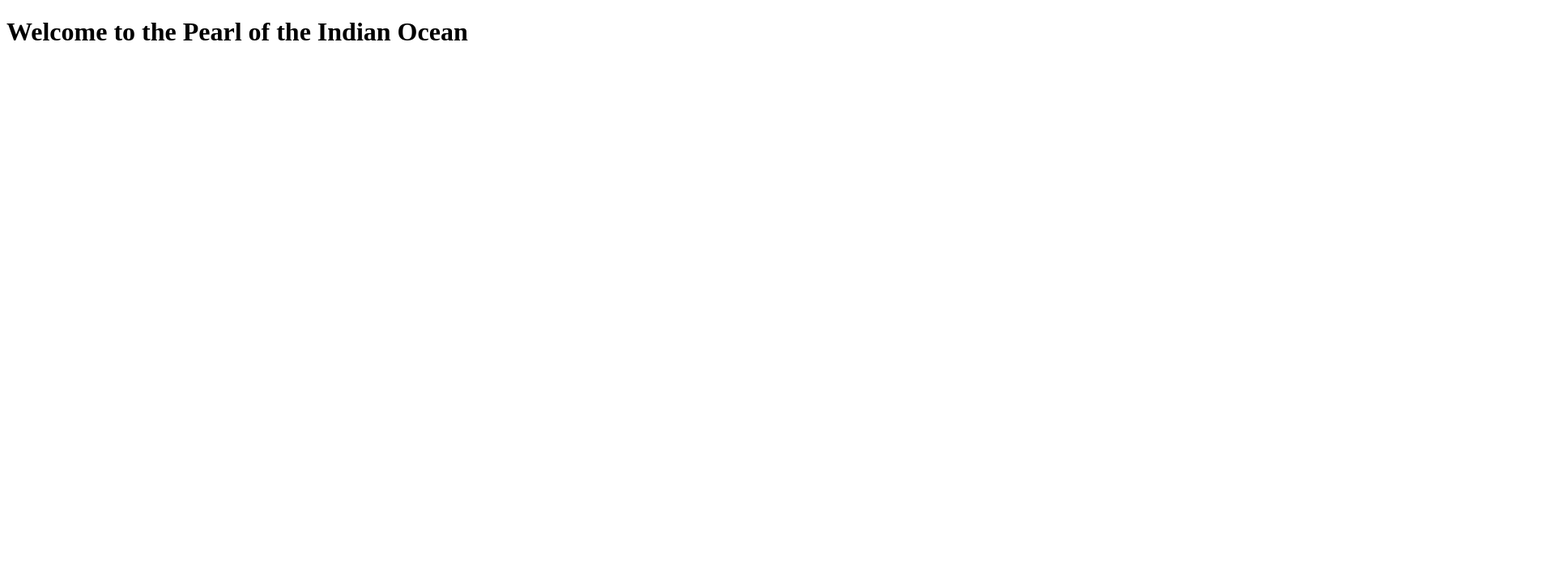
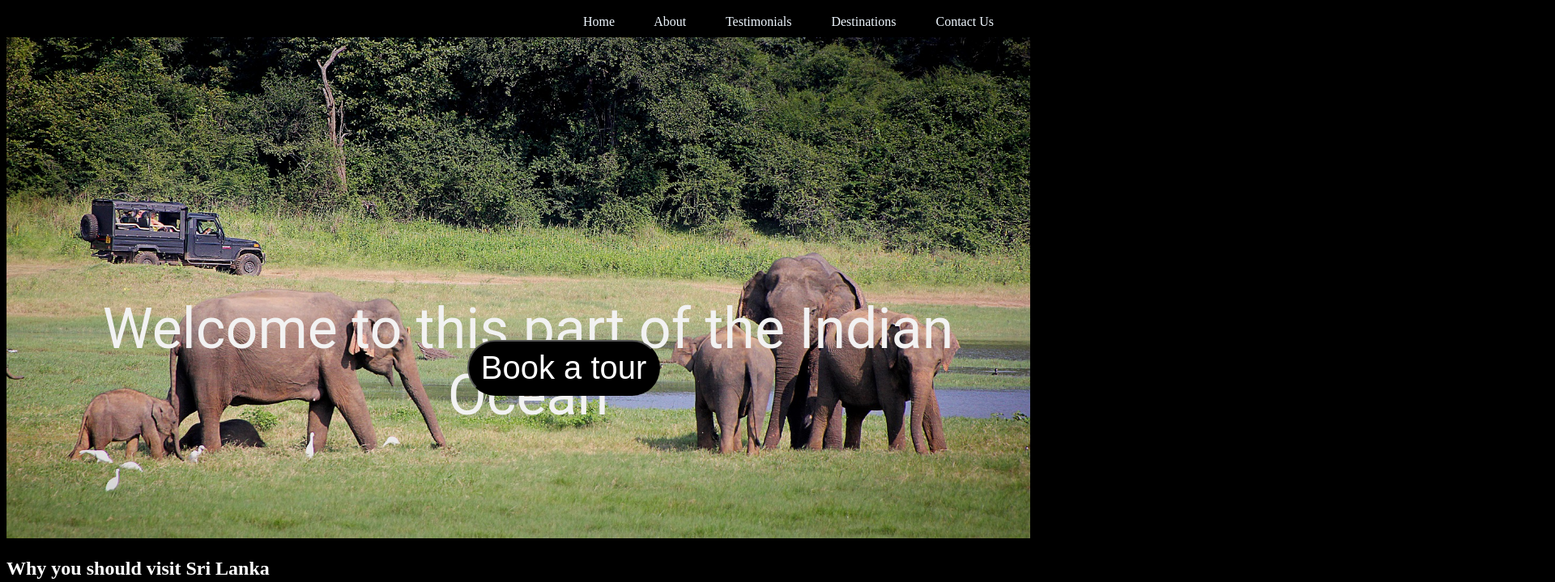
Before and after one commit to harees-srini/Taprobana, a website: page view/main.html in a window 1280 px wide. Shown: the top 719 px of the page at 81% size, 1920 px wide, since content can reach past the window. Drawn offline with Linux system fonts and the light colour scheme.

Commit message:
Created About and carousel and framed other sections

```diff
--- a/app.js
+++ b/app.js
@@ -9,5 +9,5 @@ app.set('views', path.join(__dirname, 'view'));
 app.engine('html', require('ejs').renderFile);
 app.set('view engine', 'html');
 
-
 app.use(routes);
+app.use(express.static('public'));
--- /dev/null
+++ b/public/css/styles.css
@@ -0,0 +1,95 @@
+body{
+    background-color: black;
+}
+
+.navbar{
+    overflow: hidden;
+    background-color: black;
+    width: 100%;
+    padding: auto;
+    padding-top: 10px;
+    padding-bottom: 10px;
+}
+
+.navlinks{
+    float: right;
+}
+
+a{
+    text-decoration: none;
+    color: aliceblue;
+    padding-right: 45px;
+}
+
+/* * {box-sizing: border-box;} */
+/* body {font-family: Verdana, sans-serif;} */
+.mySlides {display: none;}
+/* img {vertical-align: middle;} */
+
+/* Slideshow container */
+.carousel {
+  max-width: 100%;
+  position: relative;
+  margin: auto;
+}
+
+/* Caption text */
+.slideText {
+  color: #f2f2f2;
+  font-size: 70px;
+  padding: 8px 12px;
+  position: absolute;
+  top: 50%;
+  /* bottom: 5px; */
+  width: 100%;
+  text-align: center;
+  font-family: "Roboto";
+}
+
+.tourbutton{
+    color: white;
+    background-color: black;
+    border-radius: 40px;
+    font-size: 40px;
+    position:absolute;
+    padding: 10px 15px 10px 15px;
+    text-align: center;
+    top: 60%;
+    left: 45%;
+}
+
+/* Fading animation */
+.fade {
+  animation-name: fade;
+  animation-duration: 1.5s;
+}
+
+@keyframes fade {
+  from {opacity: .4}
+  to {opacity: 1}
+}
+
+/* On smaller screens, decrease text size */
+@media only screen and (max-width: 300px) {
+  .text {font-size: 11px}
+}
+
+
+.aboutContainer{
+    color: white;
+}
+
+.about p{
+    width: 50%;
+    font-size: 30px;
+}
+
+.aboutImage{
+    position: relative;
+    bottom: 400px;
+    left: 60%;
+}
+
+footer{
+    background-color: #005;
+}
--- a/view/main.html
+++ b/view/main.html
@@ -3,10 +3,78 @@
     <head>
         <meta charset="utf-8">
         <meta name="viewport" content="width=device-width, initial-scale=1.0">
-        <link rel="stylesheet" href="styles.css">
-        <script src="scripts.js"></script>
+        <link rel="stylesheet" href="/css/styles.css">
+        <script src="/scripts/scripts.js"></script>
+        <style></style>
     </head>
     <body>
-        <h1>Welcome to the Pearl of the Indian Ocean</h1>
+        <div class="navbar">
+            <span class="navlinks">
+                <a class="active-panel" href="#Home">Home</a>
+                <a href="#Home">About</a>
+                <a href="#Home">Testimonials</a>
+                <a href="#Home">Destinations</a>
+                <a href="#Home">Contact Us</a>
+            </span>
+        </div>
+        <section class="carouselContainer">
+            <div class="carousel">
+                <div class="slideText">Welcome to this part of the Indian Ocean</div>
+                <button type="button" class="tourbutton">Book a tour</button>
+                <div class="mySlides fade">
+                    <img src="/images/sigiriya-459197_1920.jpg" style="width:100%">
+                </div>
+                <div class="mySlides fade">
+                    <img src="/images/elephants-2131326_1920.jpg" style="width:100%">
+                </div>
+                <div class="mySlides fade">
+                    <img src="/images/stupa-5327512_1920.jpg" style="width:100%">
+                </div>
+            </div>
+        </section>
+        <section class="aboutContainer">
+            <div class="about">
+                <h2>Why you should visit Sri Lanka</h2>
+                <p>Lorem Ipsum is simply dummy text of the printing and typesetting industry. Lorem Ipsum has been the industry's standard dummy text ever since the 1500s, when an unknown printer took a galley of type and scrambled it to make a type specimen book. It has survived not only five centuries, but also the leap into electronic typesetting, remaining essentially unchanged. It was popularised in the 1960s with the release of Letraset sheets containing Lorem Ipsum passages, and more recently with desktop publishing software like Aldus PageMaker including versions of Lorem Ipsum.</p>
+                <div class="aboutImage">
+                    <img src="/images/buddha-1024347_640.jpg">
+                </div>
+            </div>
+        </section>
+        <section class="testmonialsection">
+            <div class="testimonialContainer">
+                <h2>What people say</h2>
+            </div>
+        </section>
+        <section class="Destinations">
+            <div class="destinationContainer">
+                <h2>Where you should visit</h2>
+            </div>
+        </section>
+        <section class="contact">
+            <div class="contactContainer">
+                <h2>Contact Us</h2>
+            </div>
+        </section>
+        <footer>
+            <p>Author: Harees Srinivasan</p>
+            <p><a href="mailto:harees1103@gmail.com">harees1103@gmail.com</a></p>
+        </footer>
+        <script>
+            let slideIndex = 0;
+            showSlides();
+
+            function showSlides() {
+                let i;
+                let slides = document.getElementsByClassName("mySlides");
+                for (i = 0; i < slides.length; i++) {
+                slides[i].style.display = "none";
+                }
+                slideIndex++;
+                if (slideIndex > slides.length) {slideIndex = 1}
+                slides[slideIndex-1].style.display = "block";
+                setTimeout(showSlides, 3000); // Change image every 2 seconds
+            }
+        </script>
     </body>
 </html>
```
Also changed, not shown: public/images/buddha-1024347_640.jpg (added), public/images/elephants-2131326_1920.jpg (added), public/images/sigiriya-459197_1920.jpg (added), public/images/stupa-5327512_1920.jpg (added), public/scripts/scripts.js (added), view/styles.css (deleted).
